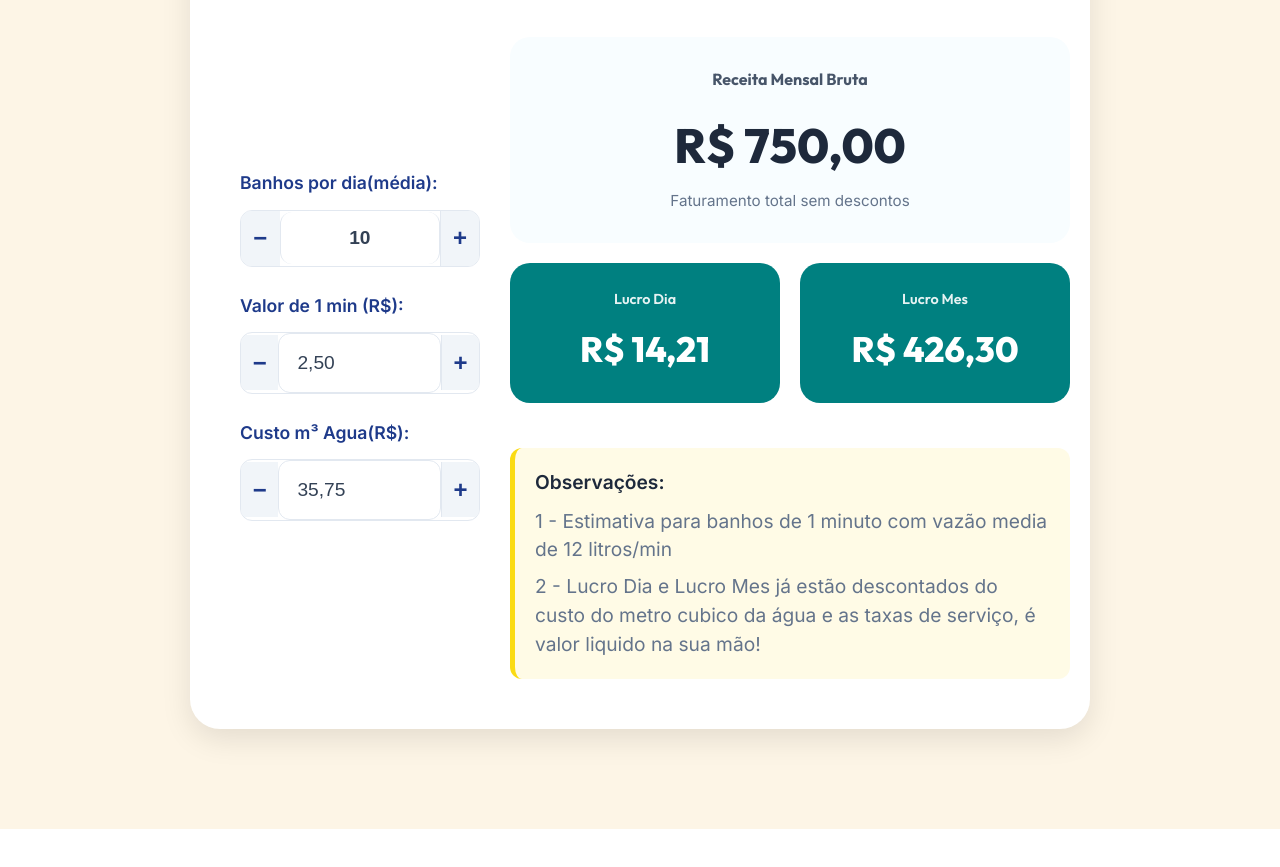
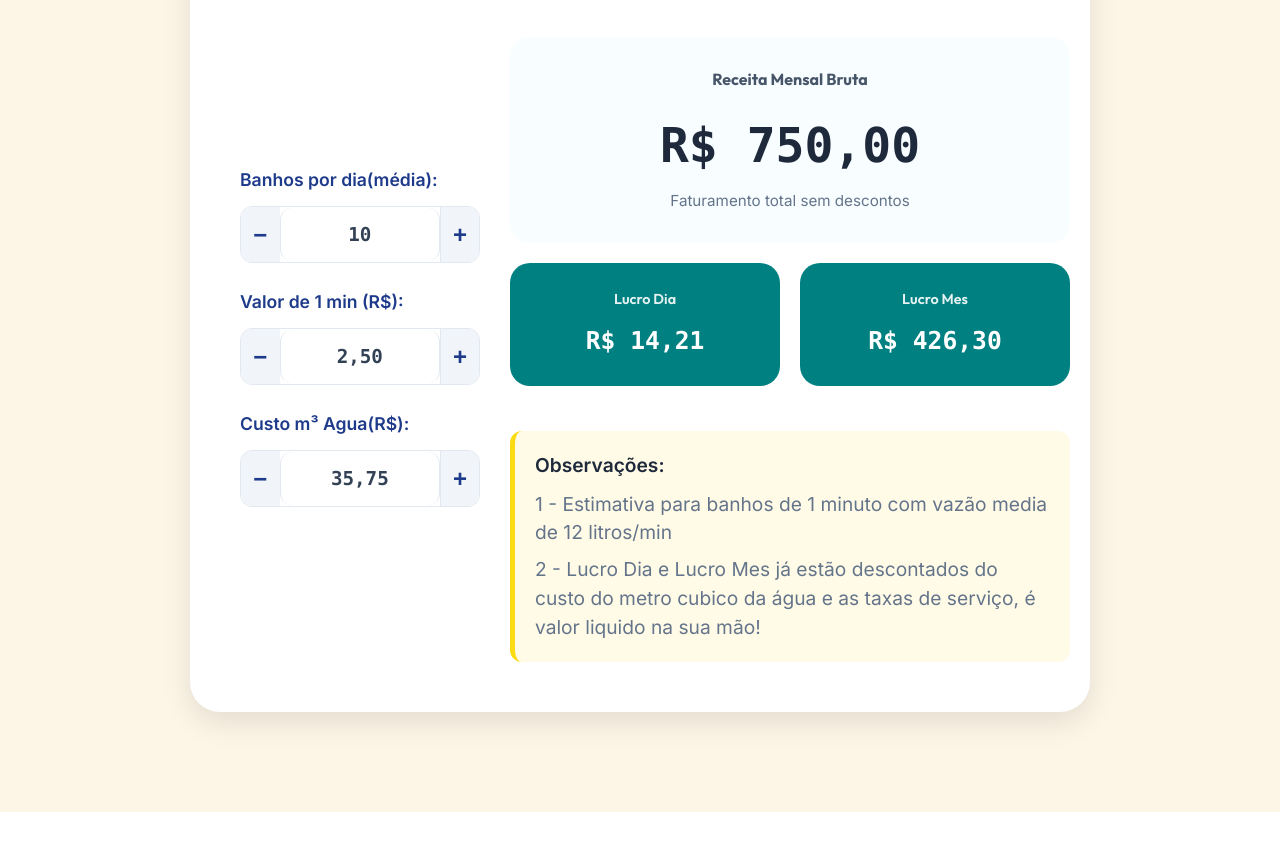
Before and after one commit to aroldocosta/SMART_SHOWER, a plain HTML site: page smartshower/index.html in a window 1280 px wide. Shown: the part 3086-3953 px from the top of the page. Drawn offline with Linux system fonts and the light colour scheme.

Commit message:
feat: Display negative profit and revenue values in red and update several font styles and sizes.

```diff
--- a/smartshower/css/style.css
+++ b/smartshower/css/style.css
@@ -1281,7 +1281,7 @@ section {
     font-size: 3rem;
     font-weight: 800;
     color: #1e293b;
-    font-family: 'Outfit', sans-serif;
+    font-family: ui-monospace, SFMono-Regular, Menlo, Monaco, Consolas, "Liberation Mono", "Courier New", monospace;
     margin-bottom: 5px;
 }
 
@@ -1312,9 +1312,16 @@ section {
 }
 
 .result-card-profit .result-value {
-    font-size: 2.2rem;
+    font-size: 1.54rem;
+    /* Reduzido para 70% de 2.2rem para melhor hierarquia */
     font-weight: 800;
     color: #fff;
+    font-family: ui-monospace, SFMono-Regular, Menlo, Monaco, Consolas, "Liberation Mono", "Courier New", monospace;
+}
+
+.negative {
+    color: #ff3b3b !important;
+    /* Vermelho vibrante para valores negativos */
 }
 
 .calculator-footer-note {
@@ -1343,12 +1350,13 @@ section {
     max-width: 100%;
 }
 
-.number-input-wrapper input[type="number"] {
+.number-input-wrapper input {
     border: none !important;
     border-left: 1px solid #e2e8f0 !important;
     border-right: 1px solid #e2e8f0 !important;
     text-align: center;
     font-weight: 700;
+    font-family: ui-monospace, SFMono-Regular, Menlo, Monaco, Consolas, "Liberation Mono", "Courier New", monospace;
     padding: 15px 10px !important;
     flex-grow: 1;
     min-width: 100px;
--- a/smartshower/js/script.js
+++ b/smartshower/js/script.js
@@ -116,10 +116,19 @@ document.addEventListener('DOMContentLoaded', () => {
         const monthlyProfit = 30 * dailyProfit;
         const monthlyRevenue = banhistas * valorSugerido * 30;
 
-        // Update UI
-        if (revenueDisplay) revenueDisplay.innerText = monthlyRevenue.toLocaleString('pt-BR', { style: 'currency', currency: 'BRL' });
-        if (dailyProfitDisplay) dailyProfitDisplay.innerText = dailyProfit.toLocaleString('pt-BR', { style: 'currency', currency: 'BRL' });
-        if (profitDisplay) profitDisplay.innerText = monthlyProfit.toLocaleString('pt-BR', { style: 'currency', currency: 'BRL' });
+        // Update UI with color feedback for losses
+        if (revenueDisplay) {
+            revenueDisplay.innerText = monthlyRevenue.toLocaleString('pt-BR', { style: 'currency', currency: 'BRL' });
+            revenueDisplay.classList.toggle('negative', monthlyRevenue < 0);
+        }
+        if (dailyProfitDisplay) {
+            dailyProfitDisplay.innerText = dailyProfit.toLocaleString('pt-BR', { style: 'currency', currency: 'BRL' });
+            dailyProfitDisplay.classList.toggle('negative', dailyProfit < 0);
+        }
+        if (profitDisplay) {
+            profitDisplay.innerText = monthlyProfit.toLocaleString('pt-BR', { style: 'currency', currency: 'BRL' });
+            profitDisplay.classList.toggle('negative', monthlyProfit < 0);
+        }
     }
 
     // Custom UI buttons for +/- (While-pressed support)
```
